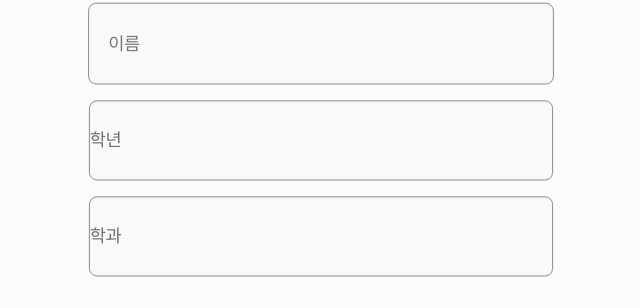
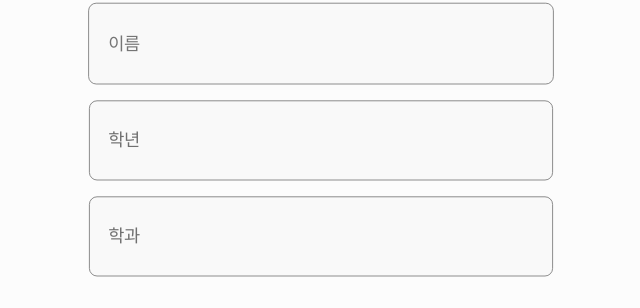
Before and after one commit to Team-MindWay/DaeSupeeeBro-FrontEnd, a React (Create React App) app: page /signup2 in a window 1280 px wide. Shown: the part 274-582 px from the top of the page, without its empty margins (319-959 px from the left). Built offline with nearby package versions, Linux system fonts and the light colour scheme.

Commit message:
feat: signup1,2 스타일 추가 및 변경

```diff
--- /dev/null
+++ b/src/pages/Signup1/style.js
@@ -0,0 +1,35 @@
+import styled from 'styled-components';
+
+export const Container = styled.div`
+  width: 100vw;
+  height: 100vh;
+  display: flex;
+  flex-direction: column;
+  justify-content: center;
+  align-items: center;
+`;
+
+export const Title = styled.div`
+  margin-bottom: 90px;
+  color: #121212;
+  text-align: center;
+  font-size: 40px;
+  font-weight: 700;
+  font-feature-settings: 'liga' off, 'clig' off;
+  letter-spacing: -2px;
+`;
+
+export const Button = styled.button`
+  width: 512px;
+  height: 92px;
+  background-color: #34C759;
+  color: #FCFCFC;
+  border: none;
+  border-radius: 10px;
+  margin-top: 43px;
+  font-size: 30px;
+  font-family: "Prestandard";
+  font-weight: 700;
+  letter-spacing: -0.16px;
+  cursor: pointer;
+`;
--- a/src/pages/Signup2/style.js
+++ b/src/pages/Signup2/style.js
@@ -1,4 +1,4 @@
-import styled from 'styled-components';
+import styled from "styled-components";
 
 export const Container = styled.div`
   width: 100vw;
@@ -15,7 +15,7 @@ export const Title = styled.div`
   text-align: center;
   font-size: 40px;
   font-weight: 700;
-  font-feature-settings: 'liga' off, 'clig' off;
+  font-feature-settings: "liga" off, "clig" off;
   letter-spacing: -2px;
 `;
 
@@ -31,8 +31,8 @@ export const Input = styled.input`
 export const Button = styled.button`
   width: 512px;
   height: 92px;
-  background-color: #34C759;
-  color: #FCFCFC;
+  background-color: #34c759;
+  color: #fcfcfc;
   border: none;
   border-radius: 10px;
   margin-top: 43px;
@@ -51,15 +51,16 @@ export const Select = styled.select`
   margin-top: 20px;
   border-radius: 10px;
   border: 1px solid #707070;
-  background: #F9F9F9;
+  background: #f9f9f9;
   color: #707070;
   font-size: 22px;
   font-weight: 500;
   letter-spacing: -0.5px;
+  padding: 23px;
 `;
 
 export const Option = styled.option`
-  background-color: #F9F9F9;
+  background-color: #f9f9f9;
   color: #707070;
   font-size: 18px;
   font-weight: 500;
```
